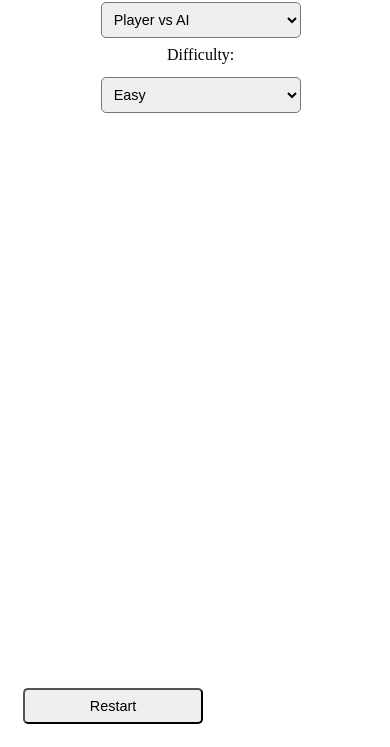
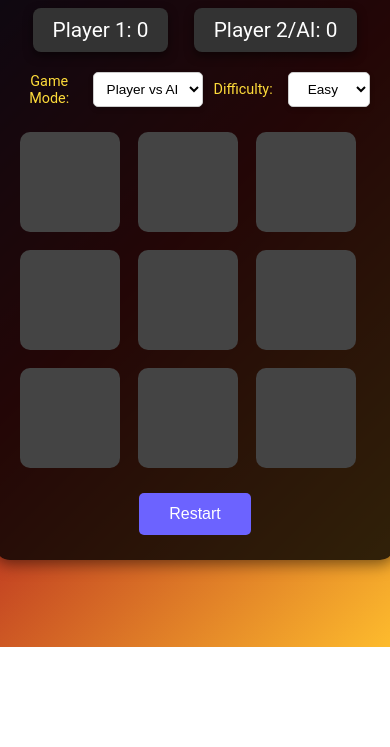
Before and after one commit to adwaithv964/Tic-Tac-Toe, a plain HTML site: page index.html in a window 390 px wide. Shown: the part 197-944 px from the top of the page. After the commit the page ends 844 px from the top, so only its background shows below. Drawn offline with Linux system fonts and the light colour scheme.

Commit message:
remove the screen size

```diff
--- a/styles.css
+++ b/styles.css
@@ -1,103 +1,139 @@
-/* General responsive design */
-@media screen and (max-width: 600px) {
+/* General body styling */
+body {
+  font-family: "Roboto", sans-serif;
+  background: linear-gradient(135deg, #1a2a6c, #b21f1f, #fdbb2d);
+  color: #ffffff;
+  display: flex;
+  justify-content: center;
+  align-items: center;
+  height: 100vh;
+  margin: 0;
+}
+
 .game-container {
-    width: 95%;
-    padding: 15px;
+  text-align: center;
+  background: rgba(0, 0, 0, 0.8);
+  padding: 25px;
+  border-radius: 15px;
+  box-shadow: 0 4px 15px rgba(0, 0, 0, 0.5);
+  width: 350px; /* Adjust width to fit new layout */
 }
 
 h1 {
-    font-size: 1.8em;
-    margin-bottom: 15px;
+  font-size: 2.5em;
+  margin-bottom: 20px;
+  color: #fddb3a;
 }
 
+/* Updated controls */
+.options {
+  display: flex;
+  justify-content: space-between;
+  align-items: center;
+  gap: 10px;
+  margin-bottom: 20px;
+}
+
+.options label {
+  font-size: 0.9em;
+  color: #fddb3a;
+  margin-right: 5px;
+}
+
+.options select {
+  padding: 5px;
+  font-size: 0.85em;
+  border: 1px solid #ccc;
+  border-radius: 5px;
+  background: #ffffff;
+  color: #000000;
+  outline: none;
+  width: 110px; /* Compact width */
+  height: 35px; /* Adjusted height */
+  text-align: center;
+  box-shadow: 0 2px 5px rgba(0, 0, 0, 0.2); /* Subtle shadow */
+}
+
+.options select:focus {
+  border-color: #fddb3a;
+  box-shadow: 0 0 5px rgba(253, 219, 58, 0.5); /* Focus effect */
+}
+
+/* Scoreboard */
 .scoreboard {
-    flex-direction: column;
-    align-items: center;
-    font-size: 1em;
-    gap: 10px;
+  display: flex;
+  justify-content: space-around;
+  margin-bottom: 20px;
+  font-size: 1.3em;
 }
 
 .scoreboard div {
-    padding: 8px 12px;
-    text-align: center;
-    width: 100%;
+  background: #333;
+  padding: 10px 20px;
+  border-radius: 8px;
+  box-shadow: 0 4px 10px rgba(0, 0, 0, 0.5);
 }
 
-  .options {
-    display: flex;
-    flex-direction: column;
-    align-items: center;
-    gap: 8px;
-    margin: 15px 0;
-  }
-
-  .options label {
-    font-size: 1em;
-    margin-bottom: 5px;
-  }
-
-  .options select {
-    font-size: 1em;
-    padding: 10px;
-    width: 100%;
-    max-width: 220px;
-    border-radius: 5px;
-  }
-
+/* Game board styling */
 .game-board {
-    grid-template-columns: repeat(3, 80px);
-    grid-gap: 8px;
-    justify-content: center;
+  display: grid;
+  grid-template-columns: repeat(3, 100px);
+  grid-gap: 18px;
+  margin: 25px auto;
 }
 
 .cell {
-    width: 80px;
-    height: 80px;
-    font-size: 2em;
-    border-radius: 8px;
+  width: 100px;
+  height: 100px;
+  background: #444;
+  display: flex;
+  justify-content: center;
+  align-items: center;
+  font-size: 2.5em;
+  color: #ffffff;
+  border-radius: 10px;
+  transition: transform 0.2s, background-color 0.3s;
+  cursor: pointer;
 }
 
-  button {
-    font-size: 1em;
-    padding: 10px 20px;
-    width: 100%;
-    max-width: 180px;
-    margin-top: 10px;
-    border-radius: 5px;
+.cell:hover {
+  transform: scale(1.1);
+  background: #6c63ff;
 }
 
-  .message {
-    font-size: 1em;
-    text-align: center;
-    margin-bottom: 10px;
-  }
+.cell.taken {
+  cursor: not-allowed;
 }
 
-/* Even smaller screens (e.g., older phones) */
-@media screen and (max-width: 400px) {
-  .game-board {
-    grid-template-columns: repeat(3, 60px);
-    grid-gap: 6px;
+.cell.x {
+  background: linear-gradient(45deg, #ff416c, #ff4b2b);
+  color: #fff;
 }
 
-  .cell {
-    width: 60px;
-    height: 60px;
-    font-size: 1.5em;
+.cell.o {
+  background: linear-gradient(45deg, #00c6ff, #0072ff);
+  color: #fff;
 }
 
-  .options select {
-    font-size: 0.9em;
-    padding: 8px;
-    max-width: 200px;
+/* Message styling */
+.message {
+  margin-bottom: 20px;
+  font-size: 1.2em;
+  color: #fddb3a;
 }
 
+/* Button styling */
 button {
-    font-size: 0.9em;
-    padding: 8px 16px;
+  padding: 12px 30px;
+  background: #6c63ff;
+  border: none;
+  border-radius: 5px;
+  color: #ffffff;
+  cursor: pointer;
+  font-size: 1em;
+  transition: background 0.3s;
 }
 
-  h1 {
-    font-size: 1.6em;
+button:hover {
+  background: #5352ed;
 }
-}
```
Lines whose indentation alone changed are shown as unchanged.
